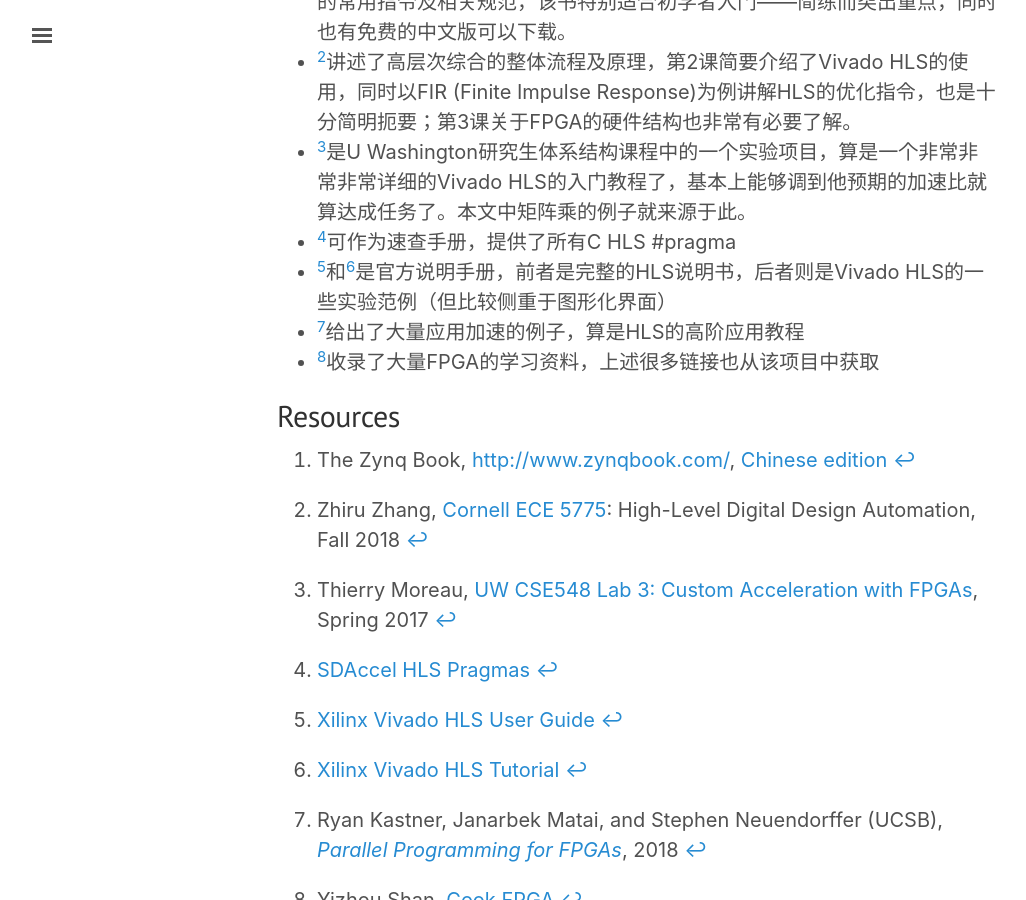
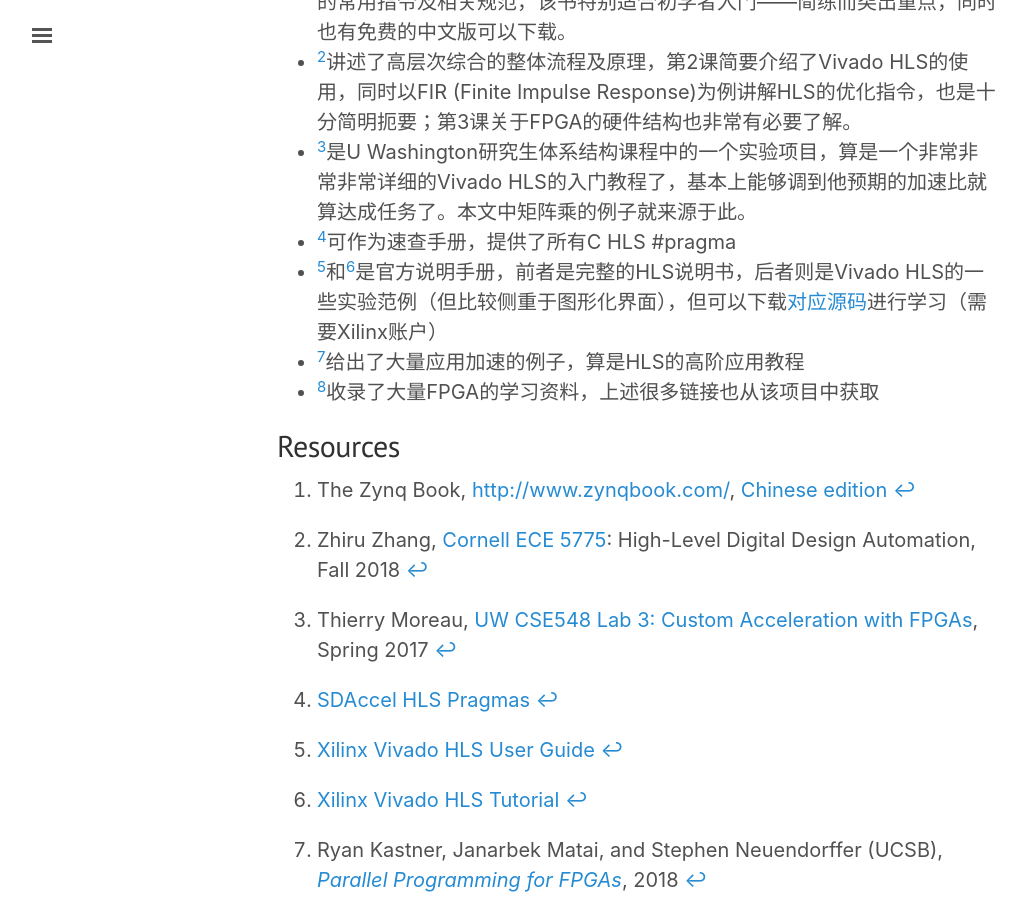
Before and after one commit to Ewenwan/chhzh123.github.io, a Jekyll site: the page built from _posts/2020-03-11-vivado-hls.md, in a window 1280 px wide and 900 px high, scrolled down 5552 px. Shown: the whole window, without its empty margins (3-1029 px from the left). Built offline with Jekyll 4.4.1, drawn with Linux system fonts in a browser that asks for light colours; nearby versions of some CDN libraries; formulas are drawn with MathJax 3; comment, search, counter and statistics services are not loaded.

Commit message:
[blog] Update FPGA

```diff
--- a/_posts/2020-03-11-vivado-hls.md
+++ b/_posts/2020-03-11-vivado-hls.md
@@ -574,7 +574,7 @@
 * [^3]讲述了高层次综合的整体流程及原理，第2课简要介绍了Vivado HLS的使用，同时以FIR (Finite Impulse Response)为例讲解HLS的优化指令，也是十分简明扼要；第3课关于FPGA的硬件结构也非常有必要了解。
 * [^2]是U Washington研究生体系结构课程中的一个实验项目，算是一个非常非常非常详细的Vivado HLS的入门教程了，基本上能够调到他预期的加速比就算达成任务了。本文中矩阵乘的例子就来源于此。
 * [^4]可作为速查手册，提供了所有C HLS #pragma
-* [^5]和[^6]是官方说明手册，前者是完整的HLS说明书，后者则是Vivado HLS的一些实验范例（但比较侧重于图形化界面）
+* [^5]和[^6]是官方说明手册，前者是完整的HLS说明书，后者则是Vivado HLS的一些实验范例（但比较侧重于图形化界面），但可以下载[对应源码](https://www.xilinx.com/cgi-bin/docs/ctdoc?cid=4eafd485-f496-45ca-9d97-6be22cfedc4b;d=ug871-design-files.zip)进行学习（需要Xilinx账户）
 * [^7]给出了大量应用加速的例子，算是HLS的高阶应用教程
 * [^8]收录了大量FPGA的学习资料，上述很多链接也从该项目中获取
 
```
Also changed, not shown: _posts/2020-04-26-heterocl.md (+1 -1 lines).
